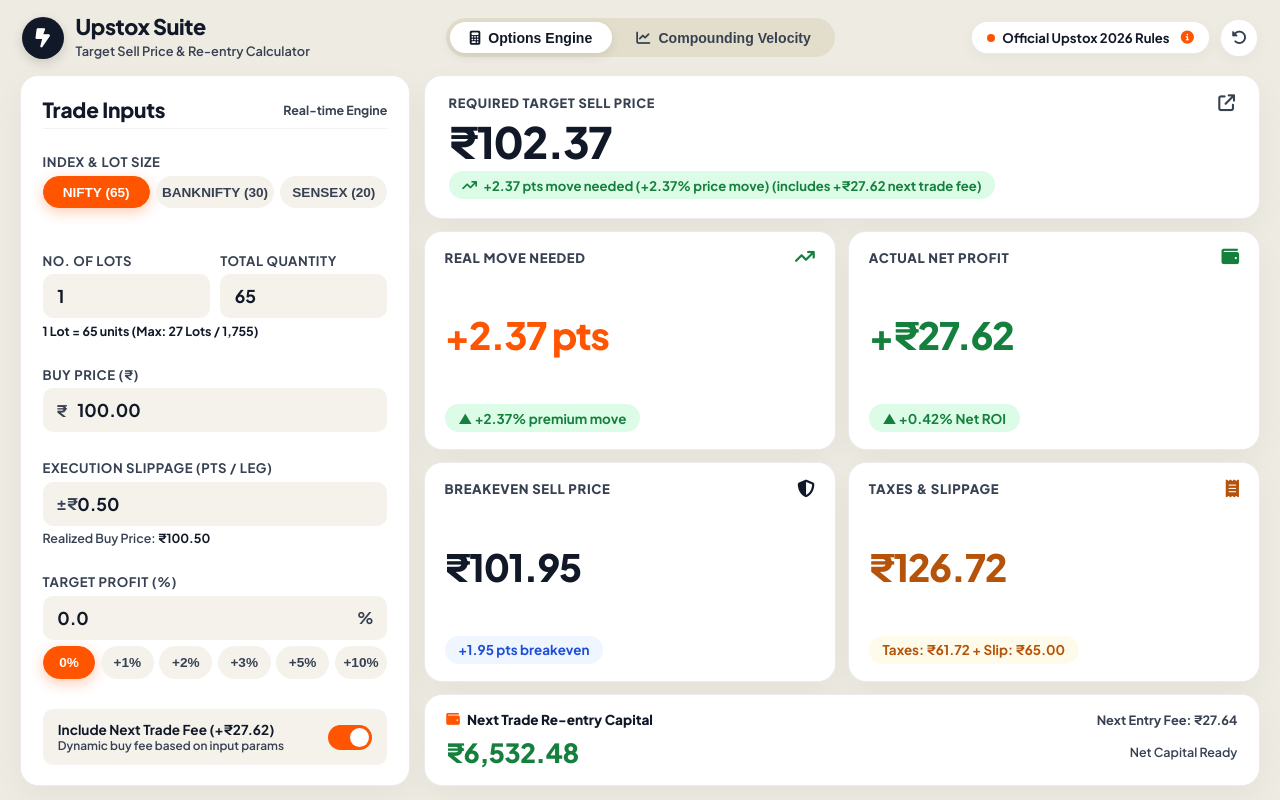
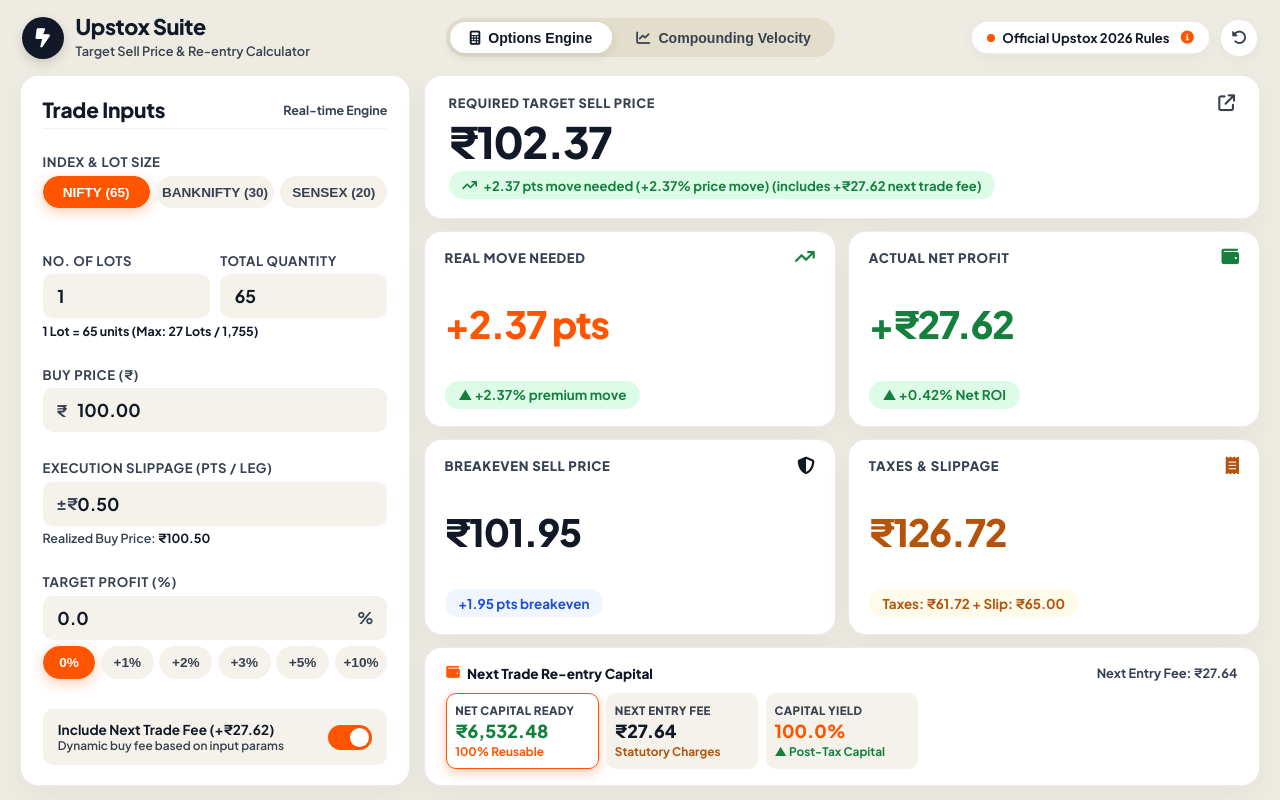
Before and after one commit to mohan1500a/upstox-calculator, a plain HTML site: page index.html in a window 1280 px wide. Drawn offline with Linux system fonts and the light colour scheme.

Commit message:
Unify bottom card shape and mini-cards grid in Trade Cal to match Compounder shape

```diff
--- a/app.js
+++ b/app.js
@@ -44,6 +44,8 @@
         deductionsSub: document.getElementById('deductions-sub'),
         nextTradeCostVal: document.getElementById('next-trade-cost-val'),
         nextCapitalVal: document.getElementById('next-capital-val'),
+        lblNextEntryFee: document.getElementById('lbl-next-entry-fee'),
+        lblCapitalPreserved: document.getElementById('lbl-capital-preserved'),
 
         // Compounding Engine Inputs
         compInitialCapInput: document.getElementById('comp-initial-cap'),
@@ -288,6 +290,11 @@
 
         DOM.nextTradeCostVal.textContent = `Next Entry Fee: ${formatINR(calc.actualNextTradeEntryCost)}`;
         DOM.nextCapitalVal.textContent = formatINR(calc.nextTradeNetCapital);
+        if (DOM.lblNextEntryFee) DOM.lblNextEntryFee.textContent = formatINR(calc.actualNextTradeEntryCost);
+        if (DOM.lblCapitalPreserved) {
+            const yieldPct = calc.buyTurnover > 0 ? ((calc.nextTradeNetCapital / calc.buyTurnover) * 100).toFixed(1) : '100.0';
+            DOM.lblCapitalPreserved.textContent = `${yieldPct}%`;
+        }
 
         DOM.pctChips.forEach(chip => {
             const chipVal = parseFloat(chip.getAttribute('data-pct'));
--- a/index.html
+++ b/index.html
@@ -10,7 +10,7 @@
     <link href="https://fonts.googleapis.com/css2?family=Inter:wght@400;500;600;700&family=Plus+Jakarta+Sans:wght@500;600;700;800&display=swap" rel="stylesheet">
     <!-- FontAwesome Icons -->
     <link rel="stylesheet" href="https://cdnjs.cloudflare.com/ajax/libs/font-awesome/6.4.0/css/all.min.css">
-    <link rel="stylesheet" href="styles.css?v=21.0">
+    <link rel="stylesheet" href="styles.css?v=22.0">
 </head>
 <body>
     <div class="viewport-app">
@@ -183,9 +183,22 @@
                         <span class="c-title"><i class="fa-solid fa-wallet text-orange"></i> Next Trade Re-entry Capital</span>
                         <span class="c-sub" id="next-trade-cost-val">Next Entry Fee: ₹24.03</span>
                     </div>
-                    <div class="capital-display">
-                        <span class="c-amount" id="next-capital-val">₹6,493.78</span>
-                        <span class="c-status">Net Capital Ready</span>
+                    <div class="sensitivity-grid">
+                        <div class="sensitivity-card active">
+                            <span class="sens-tag">Net Capital Ready</span>
+                            <span class="sens-trades text-green" id="next-capital-val">₹6,493.78</span>
+                            <span class="sens-rate">100% Reusable</span>
+                        </div>
+                        <div class="sensitivity-card">
+                            <span class="sens-tag">Next Entry Fee</span>
+                            <span class="sens-trades text-dark" id="lbl-next-entry-fee">₹24.03</span>
+                            <span class="sens-rate text-amber">Statutory Charges</span>
+                        </div>
+                        <div class="sensitivity-card">
+                            <span class="sens-tag">Capital Yield</span>
+                            <span class="sens-trades text-orange" id="lbl-capital-preserved">99.6%</span>
+                            <span class="sens-rate text-green">▲ Post-Tax Capital</span>
+                        </div>
                     </div>
                 </div>
             </section>
@@ -383,6 +396,6 @@
         </div>
     </div>
 
-    <script src="app.js?v=21.0"></script>
+    <script src="app.js?v=22.0"></script>
 </body>
 </html>
```
